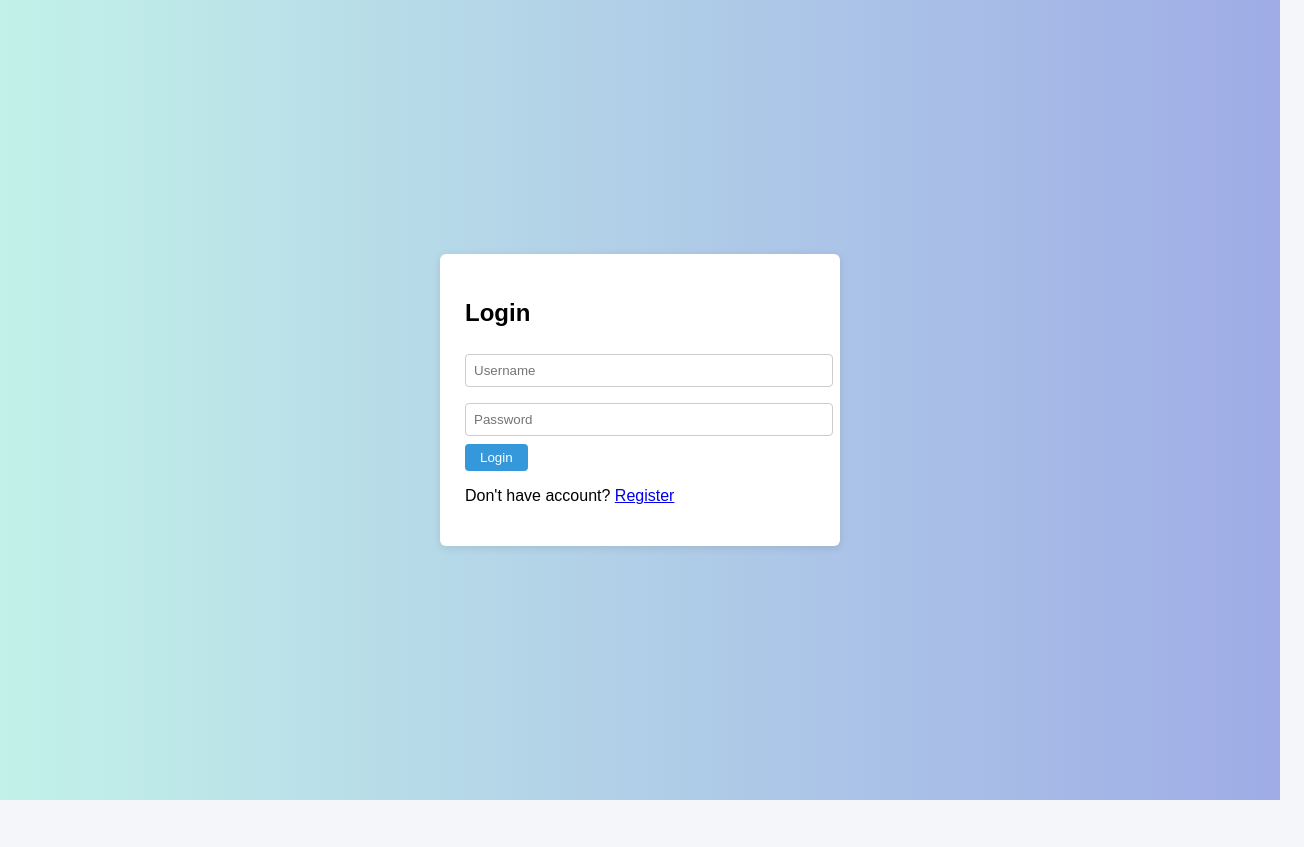
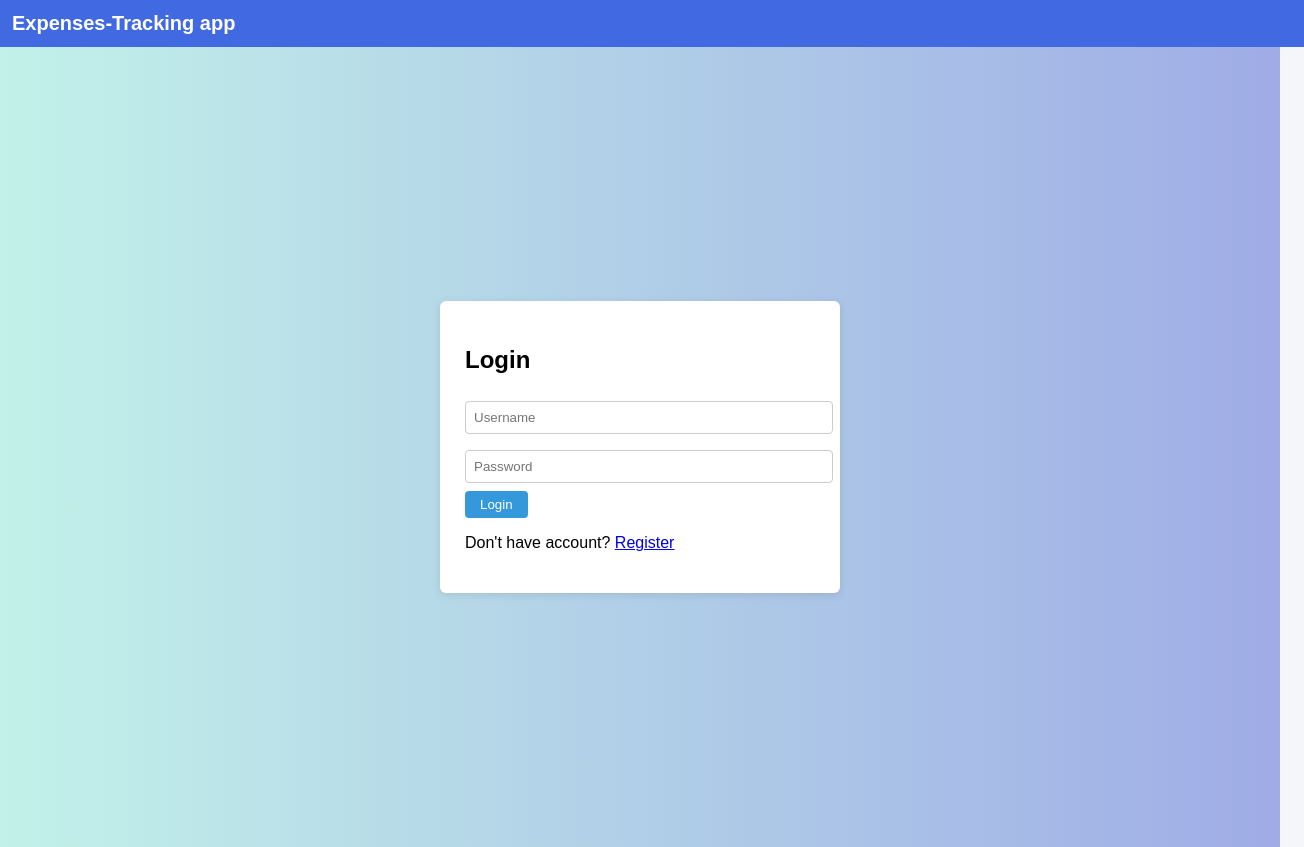
Before and after one commit to abhiram052007-oss/y25-react-sdp-app, a React (Vite) app: page / in a window 1280 px wide. Shown: the whole page, 1304 px wide, since content can reach past the window. Before the commit the page ends 800 px from the top, so only its background shows below. Built offline with nearby package versions, Linux system fonts and the light colour scheme.

Commit message:
Updated Login Page

```diff
--- a/src/components/auth/Login.jsx
+++ b/src/components/auth/Login.jsx
@@ -24,7 +24,17 @@ export default function Login() {
   };
 
   return (
+    <>
+    <div style={{
+    backgroundColor: "royalblue",
+    width: "100%",
+    padding: "12px",
+    color: "white",
+    fontSize: "20px",
+    fontWeight: "bold"
+    }} >Expenses-Tracking app</div>
     <div className="auth-page">
+
       <div className="form-container card">
         <h2>Login</h2>
 
@@ -48,5 +58,7 @@ export default function Login() {
         </p>
       </div>
     </div>
+    </>
+
   );
 }
```
